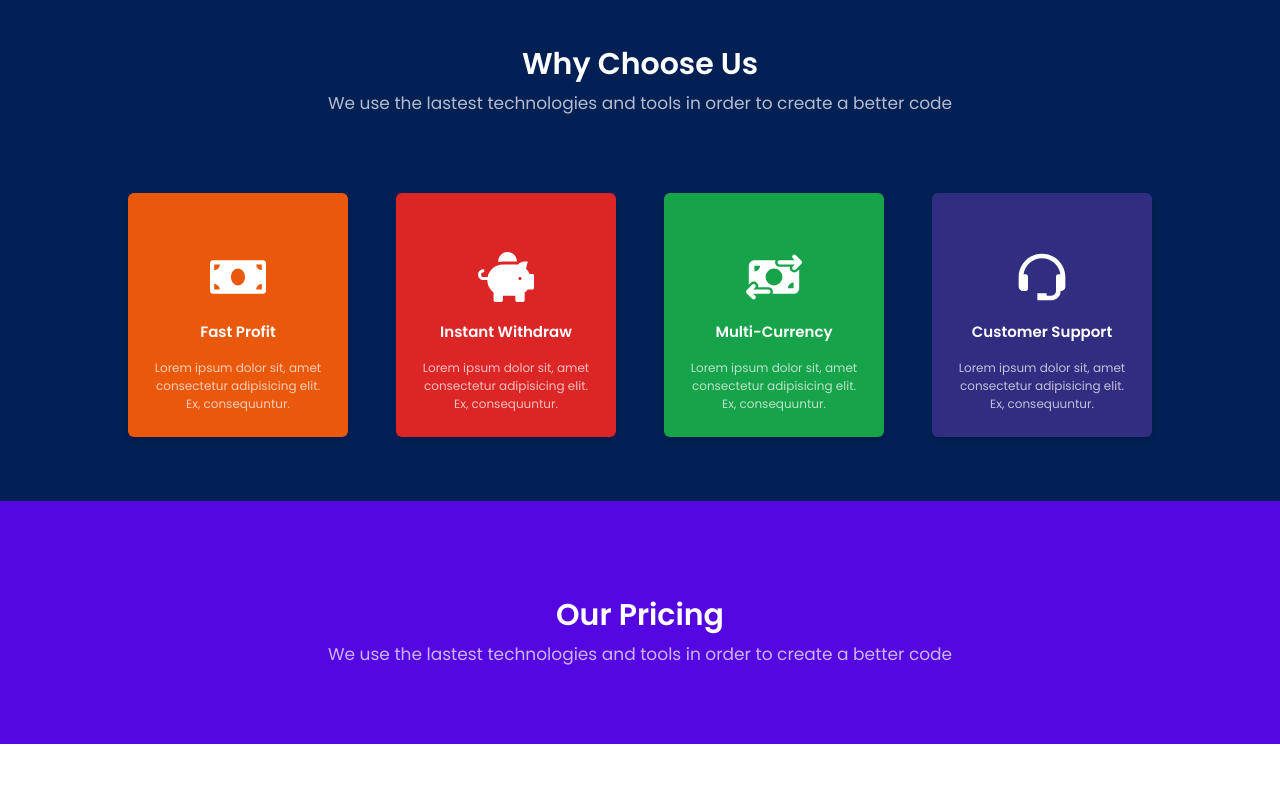
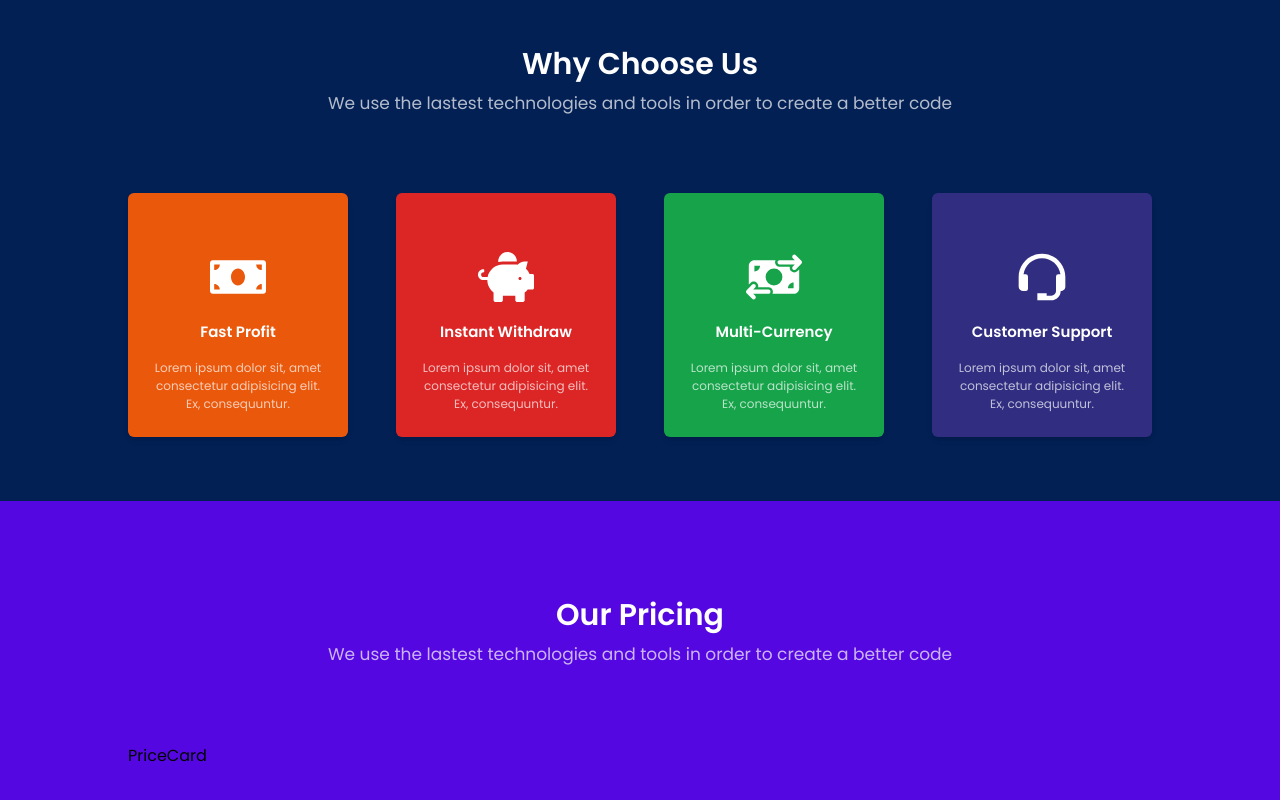
Before and after one commit to moonspark78/Invest-Project-NextJS, a Next.js app: page / in a window 1280 px wide. Shown: the part 1523-2323 px from the top of the page. Before the commit the page ends 2267 px from the top, so only its background shows below. Built offline with nearby package versions, Linux system fonts and the light colour scheme.

Commit message:
:tada: create the type on  the Pricing  section  :tada:

```diff
--- a/app/components/Home/Price/Price.tsx
+++ b/app/components/Home/Price/Price.tsx
@@ -1,10 +1,24 @@
 import React from 'react'
 import SectionHeading from '../../Helper/SectionHeading'
+import PriceCard from './PriceCard'
 
 const Price = () => {
   return (
     <div className='pt-20 pb-16 bg-[#5507e1]'>
         <SectionHeading heading='Our Pricing'/>
+        {/* Define grid system */}
+        <div className='w-4/5 mx-auto grid grid-cols-1 md:grid-cols-2 lg:grid-cols-3 gap-15 mt-16'>
+            {/* Pricing Card */}
+            <div>
+                <PriceCard
+                    bg="bg-teal-700"
+                    days="20"
+                    percentage="100"
+                    minInvest="100"
+                    maxInvest="1000"
+                />
+            </div>
+        </div>
     </div>
   )
 }
--- /dev/null
+++ b/app/components/Home/Price/PriceCard.tsx
@@ -0,0 +1,20 @@
+import React from 'react'
+
+
+// Type Props
+type Props ={
+    bg:string;
+    days:string;
+    percentage:string;
+    minInvest:string;
+    maxInvest:string;
+
+}
+
+const PriceCard = ({bg,days,percentage,minInvest,maxInvest}:Props) => {
+  return (
+    <div>PriceCard</div>
+  )
+}
+
+export default PriceCard
```
